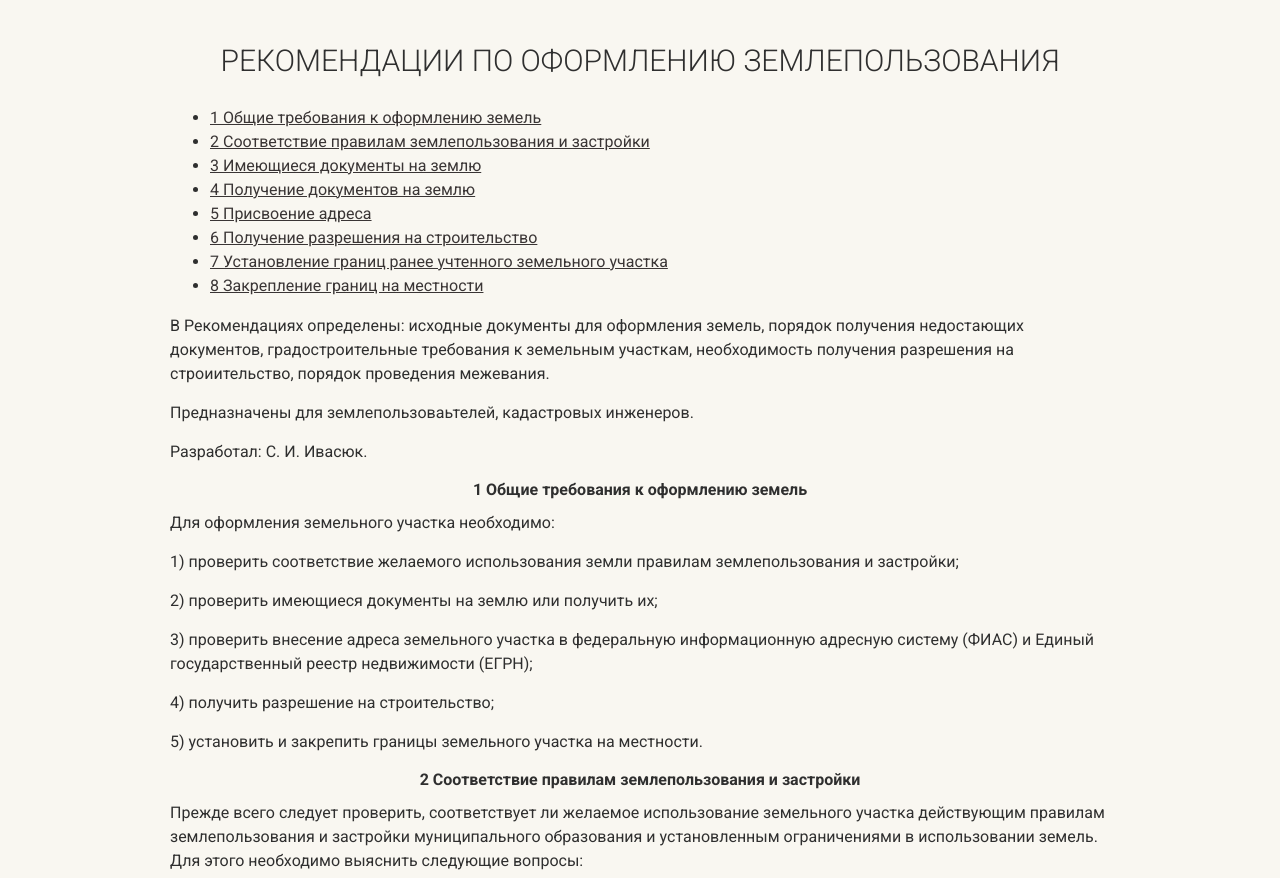
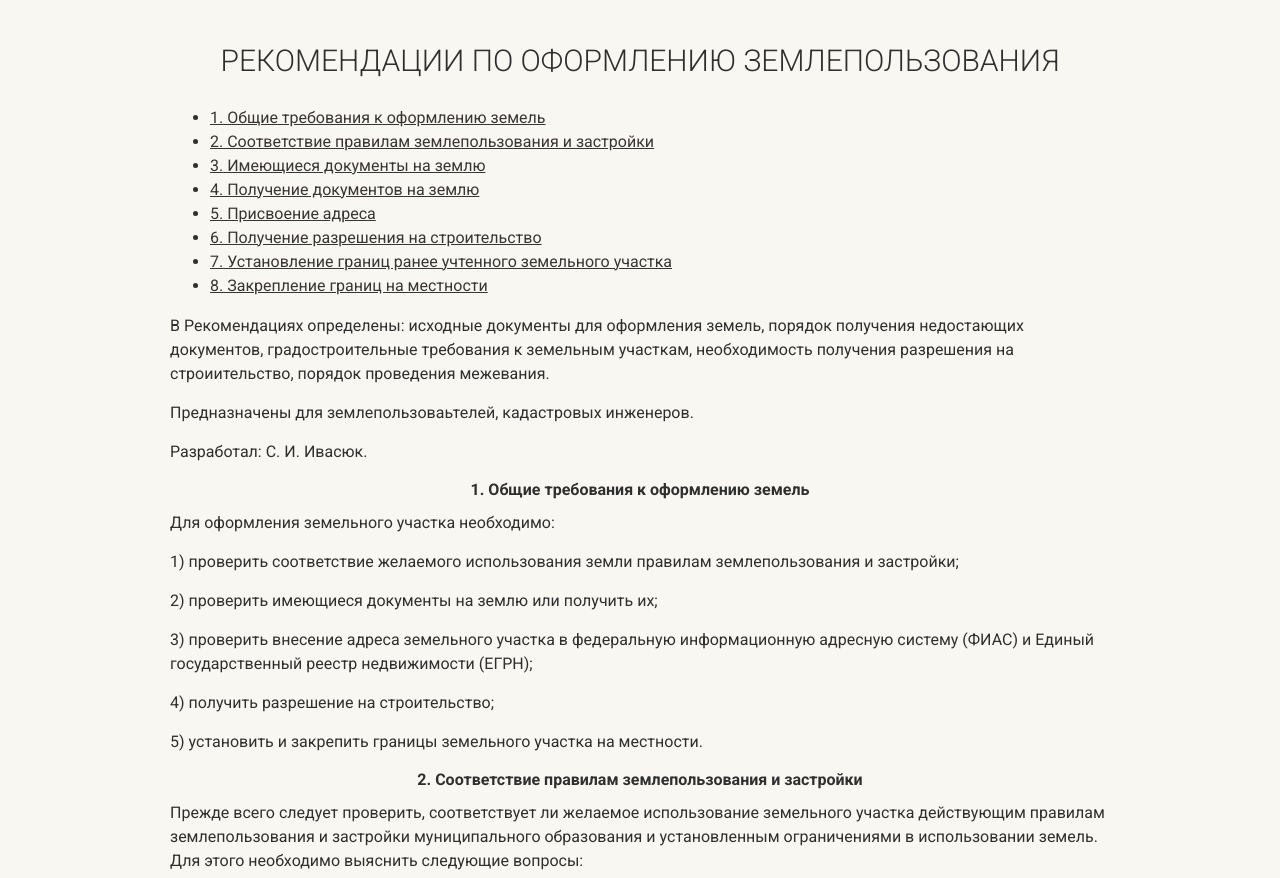
Before and after one commit to SergSi/land-use-art, a Jekyll site: the page built from _materials/2023-11-24-zemlepolzovanie.md, in a window 1280 px wide and 1400 px high. Shown: the part 143-1021 px from the top of the window. Built offline with Jekyll 4.4.1, drawn with Linux system fonts in a browser that asks for light colours; some web fonts are replaced; some of the changed text lies outside the part shown.

```diff
--- a/_materials/2023-11-24-zemlepolzovanie.md
+++ b/_materials/2023-11-24-zemlepolzovanie.md
@@ -8,7 +8,7 @@ permalink: /zemlepolzovanie/
 
 Разработал: С. И. Ивасюк.
 
-# 1   Общие требования к оформлению земель
+# 1.   Общие требования к оформлению земель
 
 Для оформления земельного участка необходимо:
 
@@ -22,7 +22,7 @@ permalink: /zemlepolzovanie/
 
 5) установить и закрепить границы земельного участка на местности.
 
-# 2   Соответствие правилам землепользования и застройки
+# 2.   Соответствие правилам землепользования и застройки
 
 Прежде всего следует проверить, соответствует ли желаемое использование земельного участка действующим правилам землепользования и застройки муниципального образования и установленным ограничениями в использовании земель. Для этого необходимо выяснить следующие вопросы:
 
@@ -43,7 +43,7 @@ permalink: /zemlepolzovanie/
 
 Если местным органом власти отказано в получении желаемого вида использования и требуемых параметров объекта, от использования данного земельного участка следует отказаться, продать его и купить земельный участок в другом месте, где возможно получение нужных разрешений.
 
-# 3   Имеющиеся документы на землю
+# 3.   Имеющиеся документы на землю
 
 Следует проверить имеющиеся  документы, которые служат основанием для владения земельным участком и государственной регистрации прав.
 Следует получить архивную копию постановления, номер и дата которого указаны в свидетельстве на право собственности или государственном акте. В ходе земельной реформы выдано большое количество поддельных свидетельств, в которых указаны реквизиты несуществующих постановлений, на основании которых они якобы выданы.
@@ -55,7 +55,7 @@ permalink: /zemlepolzovanie/
 
 Советские документы, выданные до 1991 года  (госакты, выданные огородным и садоводческим объединениям, колхозам) не имеют юридической силы.
 
-# 4   Получение документов на землю
+# 4.   Получение документов на землю
 
 Если документов на право собственности нет, участок следует приватизировать или приобрести.
 
@@ -67,11 +67,11 @@ permalink: /zemlepolzovanie/
 
 Проведенное благоустройство и добросовестное владение в течении 15 лет земельным участком. собственность на который не зарегистрирована, позволяют оформить право собственности в судебном порядке. Опытный адвокат поможет сократить срок добросовестного и открытого владения.
 
-# 5   Присвоение адреса
+# 5.   Присвоение адреса
 
 Адрес земельного участка и расположенного на нем здания должен быть внесен в федеральную информационную адресную систему (ФИАС) и ЕГРН. С заявлением о присвоении адреса надо обратиться в в местный орган власти. Затем нужно проследить, чтобы сведения об адресе были направлены местной администрацией в ФИАС и внесены в ЕГРН.
 
-# 6   Получение разрешения на строительство
+# 6.   Получение разрешения на строительство
 
 Для подтверждения соответствия строящегося объекта правилам землепользования и застройки и установленным ограничениям, обязательно следует получить разрешение на строительство и подтверждение о соответствии построенного объекта требованиям законодательства о градостроительной деятельности. В дальнейшем, при изменении правил землепользования и застройки, а также при установлении дополнительных ограничений, разрешительные документы послужат подтверждением, что на момент начала строительства, объект капитального строительства соответствовал установленным требованиям и оснований для сноса объекта по причине несоответствия установленным требованиям не имеется. Не следует пользоваться упрощенным порядком оформления построенного объекта или “амнистией”, предлагаемой законодательством.
 Согласованный и утвержденный проект раздела земельного участка, предназначенного для садоводства или дачного строительства, не дает разрешения на строительство.
@@ -79,7 +79,7 @@ permalink: /zemlepolzovanie/
 
 Разрешение на строительство дома на садовом участке необходимо для подтверждения соответствия параметров планируемого строительства установленным требованиям. Если разрешения на строительство нет, дом может быть снесен, если не будет доказано его соответствие землеустроительным, градостроительным, противопожарным, санитарным нормам и требованиям.
 
-# 7   Установление границ ранее учтенного земельного участка
+# 7.   Установление границ ранее учтенного земельного участка
 
 Земельным участком признается территория, границы которой описаны и согласованы в установленном порядке. Ранее учтенные земельные участки, границы которых не описаны и не согласованы, земельными участками не являются - это площадь земли, переданная в собственность.
 
@@ -89,7 +89,7 @@ permalink: /zemlepolzovanie/
 Если межевание не проводилось и описание границ в правоудостоверяющем документе отсутствует, применяется второй способ уточнения границ. В соответствии с требованиями части 1.1 статьи 43 закона 218-ФЗ “О государственной регистрации недвижимости”, границами участка считаются границы, существующие на местности пятнадцать лет и более. То есть на момент проведения кадастровых работ границы земельного участка должны быть закреплены на местности линейными сооружениями (заборами, фасадами зданий, элементами дорожной сети и т.д.). В заключении кадастрового инженера следует обосновать местоположение границ указанием на объекты, закрепляющим границы на местности и привести сведения о правоустанавливающем документе, свидетельствующие о предоставлении земельного участка более 15 лет назад.
 Согласование границ проводится с установлением границ на местности в соответствии с требованиями Инструкции по межеванию. При выполнении кадастровых работ без закрепления границ на местности, собственник земельного участка может узнать, что сведения о границах, внесенные в ЕГРН, не соответствуют фактическим границам и лишится веских оснований для защиты своих прав.
 
-# 8   Закрепление границ на местности
+# 8.   Закрепление границ на местности
 
 Согласование границ ранее учтенного земельного участка проводится с установлением границ на местности в соответствии с требованиями Инструкции по межеванию. При выполнении кадастровых работ без закрепления границ на местности, собственник земельного участка может узнать, что сведения о границах, внесенные в ЕГРН, не соответствуют фактическим границам и лишится веских оснований для защиты своих прав.
 При образовании земельного участка на основании Схемы расположения земельного участка на кадастровом плане территории, при проведении кадастровых работ характерные точки земельного участка, определенные в Схеме, выносятся в натуру и закрепляются межевыми знаками. Если при выносе границ в натуру возникают конфликтные моменты, их следует разрешать путем корректировки Схемы.
```
